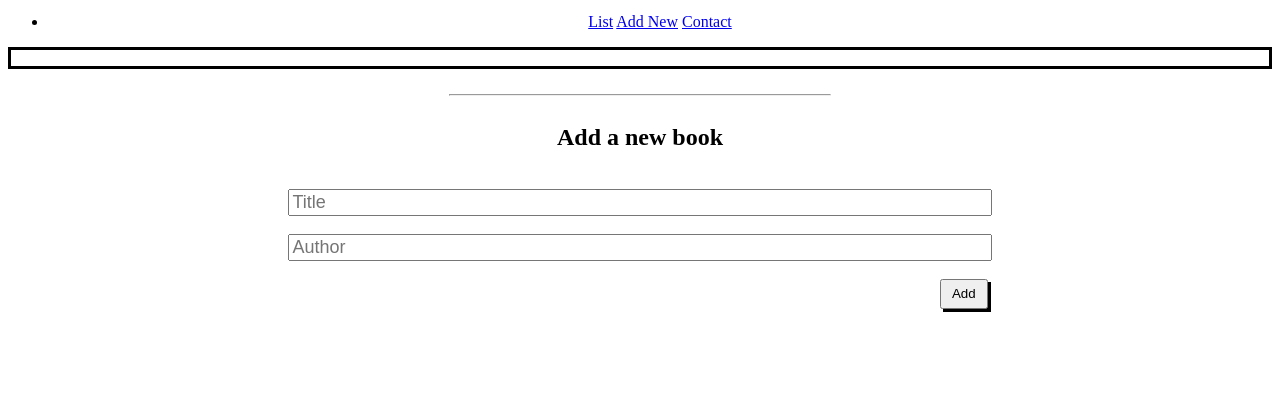
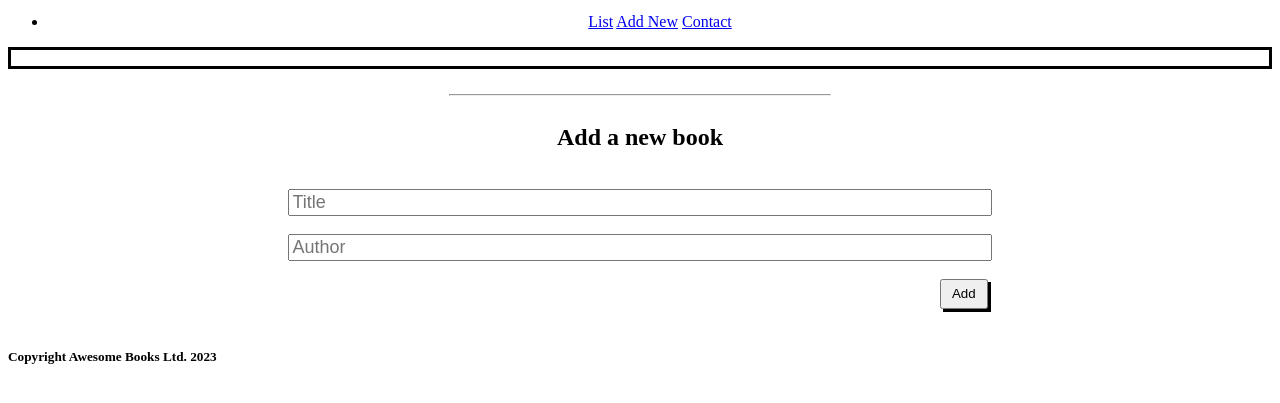
Before and after one commit to egichuhis/Awesome-Books, a website: page index.html in a window 1280 px wide. Shown: the part 29-432 px from the top of the page. Drawn offline with Linux system fonts and the light colour scheme.

Commit message:
add class

```diff
--- a/index.html
+++ b/index.html
@@ -40,6 +40,10 @@
             </div>
         </main>
 
+        <footer>
+            <h5>Copyright Awesome Books Ltd. 2023</h5>
+        </footer>
+
         <script src="script.js"></script>
     </body>
 
```
